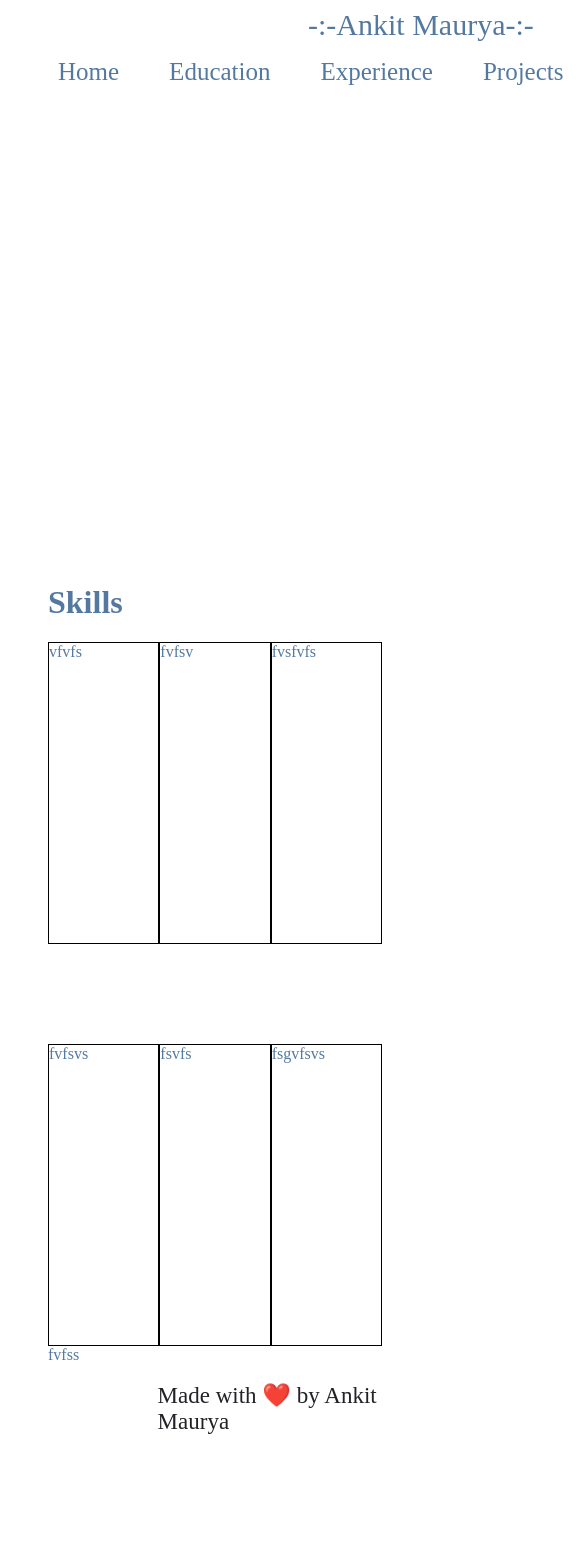
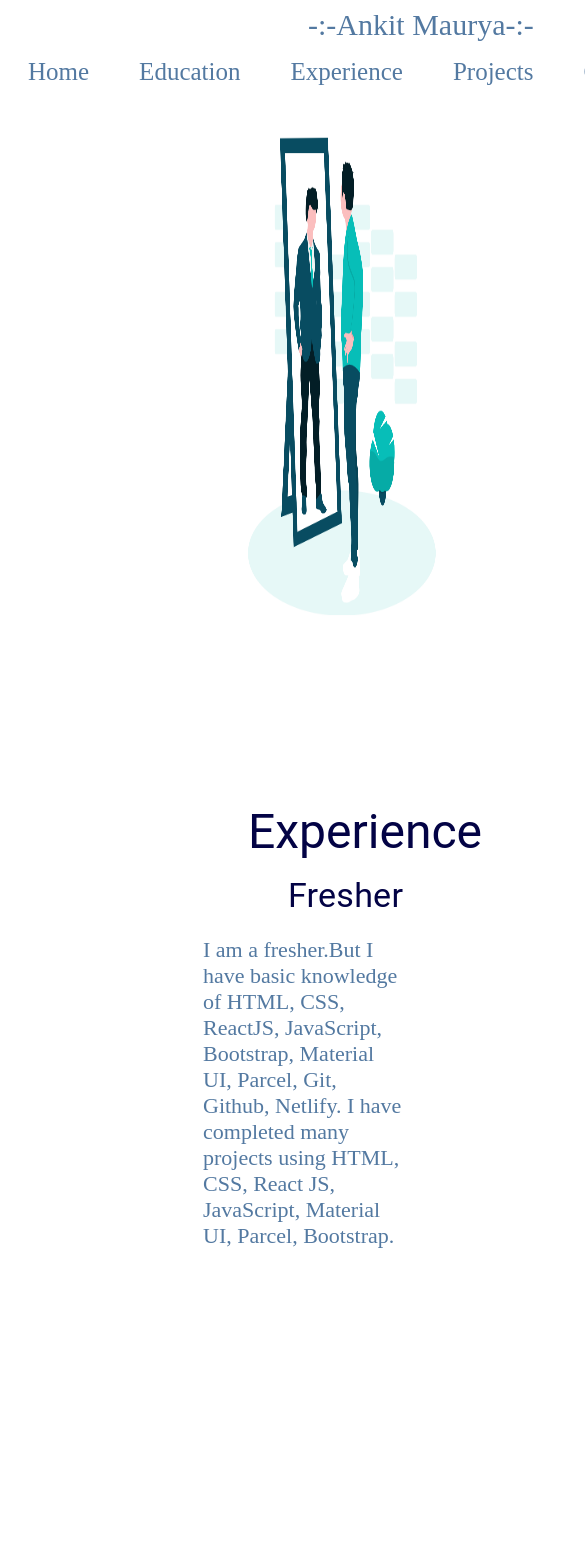
Before and after one commit to io6-ankit/portfolio--website, a React (Create React App) app in the folder portfolio-website/: page /experience in a window 390 px wide. Shown: the top 1561 px of the page, 585 px wide, since content can reach past the window. Before the commit the page ends 1443 px from the top, so only its background shows below. Built offline with nearby package versions, Linux system fonts and the light colour scheme.

Commit message:
portfolio

```diff
--- a/portfolio-website/src/components/Education.css
+++ b/portfolio-website/src/components/Education.css
@@ -26,3 +26,25 @@
   font-size: 40px;
   color: rgb(37, 36, 36);
 }
+@media only screen and (max-width: 900px) {
+  .experience-main-section {
+    display: inline-block;
+  }
+  .experience-image-section {
+    height: 600px;
+    width: 50%;
+    margin: 0 0 0 240px;
+    /* border: 1px solid black; */
+  }
+  .experience-heading-section {
+    /* border: 1px solid black; */
+    width: 50%;
+    height: 600px;
+    margin: -80px 0 0 180px;
+  }
+  .education-heading {
+    margin: 20px 0 0 25%;
+    font-size: 40px;
+    color: rgb(37, 36, 36);
+  }
+}
--- a/portfolio-website/src/components/Experience.jsx
+++ b/portfolio-website/src/components/Experience.jsx
@@ -1,21 +1,34 @@
 import React from "react";
 import Box from "@mui/material/Box";
 import "./experience.css";
+import { Typography } from "@mui/material";
+import ExperienceImage from "./assets/image/experience-image.png";
 const Experience = () => {
   return (
-    <Box className="container-skills">
-      <h1 className="skill-tytle">Skills</h1>
-      <Box className="skills">
-        <Box className="skillsType">vfvfs</Box>
-        <Box className="skillsType">fvfsv</Box>
-        <Box className="skillsType">fvsfvfs</Box>
+    <Box className="Experience-main-section">
+      <Box className="Experience-main-image-section">
+        <img
+          className="Experience-image-section"
+          src={ExperienceImage}
+          alt="experience-image"
+        />
       </Box>
-      <Box className="skills-2">
-        <Box className="skillsType">fvfsvs</Box>
-        <Box className="skillsType">fsvfs</Box>
-        <Box className="skillsType">fsgvfsvs</Box>
+      <Box className="Experience-parent-section">
+        <Box className="Experience-main-heading-section">
+          <Typography variant="h3">Experience</Typography>
+        </Box>
+        <Box className="Experience-heading-section">
+          <Typography variant="h4">Fresher</Typography>
+        </Box>
+        <Box className="Experience-paragraph-section">
+          <Typography variant="p">
+            I am a fresher.But I have basic knowledge of HTML, CSS, ReactJS,
+            JavaScript, Bootstrap, Material UI, Parcel, Git, Github, Netlify. I
+            have completed many projects using HTML, CSS, React JS, JavaScript,
+            Material UI, Parcel, Bootstrap.
+          </Typography>
+        </Box>
       </Box>
-      <Box>fvfss</Box>
     </Box>
   );
 };
--- a/portfolio-website/src/components/Footer.css
+++ b/portfolio-website/src/components/Footer.css
@@ -1,8 +1,12 @@
 .main-footer-section {
-  /* height: 50px; */
-  /* width: 100px; */
-  /* border: 1px solid black; */
   margin: 18px 0 0 40%;
   font-size: 23px;
   color: rgb(33, 33, 38);
 }
+@media only screen and (max-width: 400px) {
+  .main-footer-section {
+    margin: 158px 0 0 40%;
+    font-size: 23px;
+    color: rgb(33, 33, 38);
+  }
+}
--- a/portfolio-website/src/components/Home.css
+++ b/portfolio-website/src/components/Home.css
@@ -48,7 +48,7 @@
   width: 50px;
   border-radius: 50%;
 }
-@media only screen and (max-width: 700px) {
+@media only screen and (max-width: 1300px) {
   .container {
     display: inline-block;
   }
@@ -56,7 +56,7 @@
     height: 200px;
     width: 500px;
     /* border: 1px solid rgb(31, 54, 136);s */
-    margin: 30px 0px 0 60px;
+    margin: 30px 0px 0 360px;
     font-size: 16px;
     /* background-color: blue; */
     border-radius: 10px;
@@ -69,6 +69,55 @@
     /* border-radius: 50%; */
   }
   .right-section {
+    margin: 300px 0px 0 150px;
+  }
+}
+@media only screen and (max-width: 1000px) {
+  .container {
+    display: inline-block;
+  }
+  .left-section {
+    height: 200px;
+    width: 500px;
+
+    margin: 30px 0px 0 200px;
+    font-size: 16px;
+
+    border-radius: 10px;
+  }
+  .image {
+    height: 500px;
+
+    margin: 0px 0px 0px 80px;
+  }
+  .right-section {
     margin: 300px 200px 0 0;
   }
 }
+@media only screen and (max-width: 700px) {
+  .container {
+    display: inline-block;
+  }
+  .left-section {
+    height: 200px;
+    width: 500px;
+
+    margin: 30px 0px 0 130px;
+    font-size: 16px;
+
+    border-radius: 10px;
+  }
+  .image {
+    height: 500px;
+
+    margin: 0px 0px 0px 80px;
+  }
+  .right-section {
+    margin: 300px 200px 0 0;
+  }
+}
+@media only screen and(max-width:500px) {
+  .right-section {
+    margin: 300px 0 0 202px;
+  }
+}
--- a/portfolio-website/src/components/Navbar.css
+++ b/portfolio-website/src/components/Navbar.css
@@ -36,6 +36,28 @@ li:hover {
   display: flex;
   margin-left: 20px;
 }
+@media only screen and (max-width: 1300px) {
+  .left {
+    margin-left: 450px;
+    font-size: 30px;
+    /* color: black; */
+  }
+  .main-list {
+    display: flex;
+    margin-left: 190px;
+  }
+}
+@media only screen and (max-width: 1000px) {
+  .left {
+    margin-left: 380px;
+    font-size: 30px;
+    /* color: black; */
+  }
+  .main-list {
+    display: flex;
+    margin-left: 100px;
+  }
+}
 @media only screen and (max-width: 700px) {
   .left {
     margin-left: 300px;
@@ -47,3 +69,9 @@ li:hover {
     margin-left: -40px;
   }
 }
+@media only screen and (max-width: 400px) {
+  .main-list {
+    display: flex;
+    margin-left: -70px;
+  }
+}
--- a/portfolio-website/src/components/contact.css
+++ b/portfolio-website/src/components/contact.css
@@ -68,3 +68,8 @@
   background-color: rgb(44, 128, 95);
   color: white;
 }
+@media only screen and(max-width:1000px) {
+  .contact-main-section {
+    display: inline-block;
+  }
+}
--- a/portfolio-website/src/components/experience.css
+++ b/portfolio-website/src/components/experience.css
@@ -1,23 +1,76 @@
-.container-skills {
-  margin: 500px 0 0 40px;
+.Experience-main-section {
+  display: flex;
 }
-.skills {
-  display: flex;
-  justify-content: space-around;
-  align-items: center;
-
+.Experience-parent-section {
+  height: 600px;
+  width: 50%;
   /* border: 1px solid black; */
 }
-.skillsType {
-  height: 300px;
-  width: 400px;
-  border: 1px solid black;
-}
-.skills-2 {
-  display: flex;
-  justify-content: space-around;
-  align-items: center;
-  margin-top: 100px;
-
+.Experience-main-image-section {
+  height: 600px;
+  width: 50%;
   /* border: 1px solid black; */
 }
+.Experience-image-section {
+  height: 500px;
+  width: 80%;
+  margin: 40px 0 0 80px;
+}
+.Experience-main-heading-section {
+  margin: 120px 0 0 230px;
+  color: rgb(3, 3, 69);
+}
+.Experience-heading-section {
+  margin: 15px 0 0 300px;
+  color: rgb(3, 3, 69);
+}
+.Experience-paragraph-section {
+  margin: 20px 0 0 35px;
+  font-size: 22px;
+}
+@media only screen and (max-width: 1150px) {
+  .Experience-main-section {
+    display: inline-block;
+  }
+  .Experience-main-image-section {
+    height: 600px;
+    width: 50%;
+    margin: 0 0 0 300px;
+  }
+  .Experience-parent-section {
+    height: 600px;
+    width: 50%;
+    margin: 0 0 0 300px;
+  }
+  .Experience-main-heading-section {
+    margin: 120px 0 0 130px;
+    color: rgb(3, 3, 69);
+  }
+  .Experience-heading-section {
+    margin: 15px 0 0 200px;
+    color: rgb(3, 3, 69);
+  }
+}
+@media only screen and (max-width: 700px) {
+  .Experience-main-section {
+    display: inline-block;
+  }
+  .Experience-main-image-section {
+    height: 600px;
+    width: 50%;
+    margin: 0 0 0 160px;
+  }
+  .Experience-parent-section {
+    height: 600px;
+    width: 50%;
+    margin: 0 0 0 160px;
+  }
+  .Experience-main-heading-section {
+    margin: 120px 0 0 80px;
+    color: rgb(3, 3, 69);
+  }
+  .Experience-heading-section {
+    margin: 15px 0 0 120px;
+    color: rgb(3, 3, 69);
+  }
+}
--- a/portfolio-website/src/components/project.css
+++ b/portfolio-website/src/components/project.css
@@ -11,3 +11,24 @@
   margin: 20px 0px 0px 10px;
   font-size: 20px;
 }
+@media only screen and (max-width: 1300px) {
+  .project-main-section {
+    display: inline-block;
+  }
+  .project-heading-section {
+    margin: 0 0 0 550px;
+    color: rgb(50, 71, 97);
+  }
+  .project-paragraph-section {
+    margin: 20px 0px 0px 410px;
+    font-size: 20px;
+  }
+  .project-image-section {
+    margin: 0 0 0 200px;
+  }
+}
+@media only screen and(max-width:1400px) {
+  .project-main-section {
+    display: inline-block;
+  }
+}
--- a/portfolio-website/src/components/projectName.css
+++ b/portfolio-website/src/components/projectName.css
@@ -55,3 +55,10 @@ a {
   text-decoration: none;
   color: rgb(94, 137, 137);
 }
+@media only screen and(max-width:1200px) {
+  .projectName-main-section {
+    display: inline-block;
+    /* align-items: center;
+    justify-content: space-around; */
+  }
+}
--- a/portfolio-website/src/components/qualification.css
+++ b/portfolio-website/src/components/qualification.css
@@ -33,3 +33,14 @@
 /* .qualification-parent-second-section {
   margin: 20px 50px 0 0;
 } */
+@media only screen and(max-width:900px) {
+  .Degrees-Received {
+    /* margin: -313px 0 0 35%; */
+    margin-top: -330px;
+    color: rgb(37, 36, 36);
+  }
+  .qualification-parent-section {
+    margin-left: 300px;
+    margin-top: -200px;
+  }
+}
--- a/portfolio-website/src/components/self-Intro.css
+++ b/portfolio-website/src/components/self-Intro.css
@@ -97,6 +97,37 @@
     height: 70px;
     width: 90%;
     /* border: 1px solid black; */
+    margin: 50px 0 0 80px;
+  }
+  .explain {
+    font-size: 23px;
+    list-style-type: none;
+    margin: 0 0 0 60px;
+  }
+}
+@media only screen and (max-width: 1000px) {
+  .title {
+    display: inline;
+  }
+  .heading {
+    margin: 10px 0 0 40%;
+    font-size: 80px;
+    color: rgb(23, 22, 22);
+  }
+  .image {
+    height: 400px;
+    width: 100%;
+    margin: 30px 0 0 150px;
+  }
+  .heading-title {
+    font-size: 60px;
+    color: rgb(47, 47, 57);
+    margin: 90px 0 0 200px;
+  }
+  .Skills-Link-section {
+    height: 70px;
+    width: 90%;
+    /* border: 1px solid black; */
     margin: 50px 0 0 120px;
   }
   .explain {
@@ -105,3 +136,57 @@
     margin: 0 0 0 60px;
   }
 }
+@media only screen and (max-width: 1300px) {
+  .title {
+    display: inline;
+  }
+  .heading {
+    margin: 10px 0 0 40%;
+    font-size: 80px;
+    color: rgb(23, 22, 22);
+  }
+  .image {
+    height: 400px;
+    width: 100%;
+    margin: 30px 0 0 250px;
+  }
+  .heading-title {
+    font-size: 60px;
+    color: rgb(47, 47, 57);
+    margin: 90px 0 0 320px;
+  }
+  .Skills-Link-section {
+    height: 70px;
+    width: 90%;
+    /* border: 1px solid black; */
+    margin: 50px 0 0 340px;
+  }
+  .explain {
+    font-size: 23px;
+    list-style-type: none;
+    margin: 0 0 0 180px;
+  }
+}
+@media only screen and (max-width: 550px) {
+  .explain {
+    font-size: 23px;
+    list-style-type: none;
+    margin: 50px 0 0 60px;
+  }
+  .Skills-Link-section {
+    height: 70px;
+    width: 90%;
+    /* border: 1px solid black; */
+    margin: 50px 0 0 140px;
+  }
+  .heading-title {
+    font-size: 60px;
+    color: rgb(47, 47, 57);
+    margin: 90px 0 0 220px;
+  }
+  .heading {
+    margin: 10px 0 0 60%;
+    font-size: 80px;
+    color: rgb(23, 22, 22);
+  }
+}
```
Also changed, not shown: portfolio-website/src/components/assets/image/experience-image.png (added).
